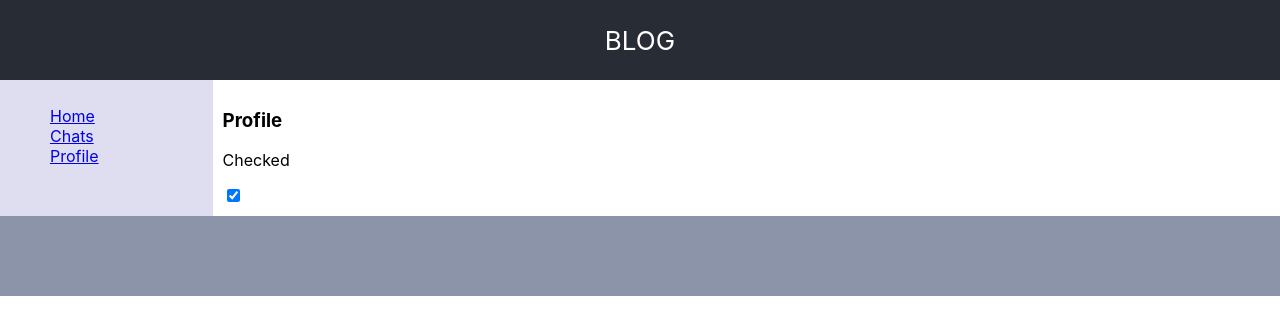
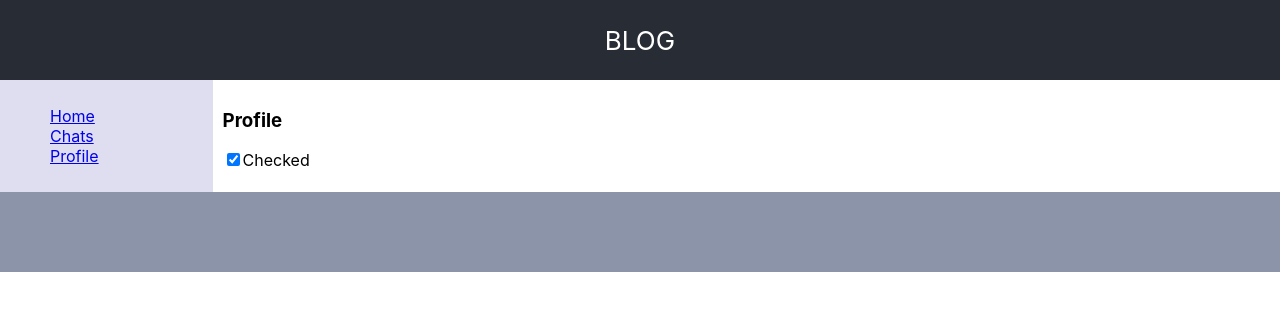
Before and after one commit to AlexZubareff/react_blog, a React (Create React App) app: page /profile in a window 1280 px wide. Both pictures are taken after a click on the checkbox 233 px from the left and 159 px from the top of the page. Shown: the top 334 px of the page. Built offline with nearby package versions, Linux system fonts and the light colour scheme.

Commit message:
hw-5 some corrections

```diff
--- a/src/pages/Profile.jsx
+++ b/src/pages/Profile.jsx
@@ -12,8 +12,8 @@ export const Profile = () => {
 
     return (<>
     <h3>Profile</h3>
-    {state.checked && <p>{state.name}</p>}
     <input type="checkbox" onClick={handleClick} name="mem" id="mem"/>
+    {state.checked && <span>{state.text}</span>}
     </>
     )
 
--- a/src/store/profile/profileReducer.jsx
+++ b/src/store/profile/profileReducer.jsx
@@ -2,7 +2,7 @@ import { TOGGLE_CHECKBOX } from "./actionsProfile";
 
 const initialState = {
     checked: false,
-    name: "Checked"
+    text: "Checked"
 };
 
 export const profileReducer = (state = initialState, action) => {
```
